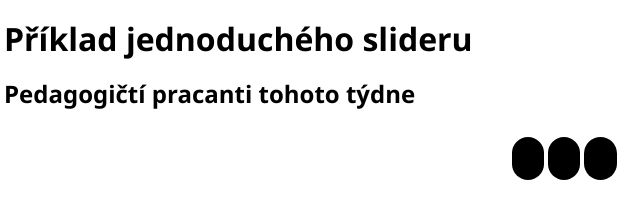
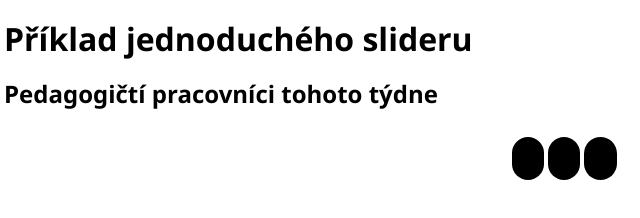
Before and after one commit to TomasKazda/2020L4Pokus1, a plain HTML site: page index.html in a window 1280 px wide. Shown: the full height of the page, 76-716 px from the left. Drawn offline with Linux system fonts and the light colour scheme.

Commit message:
oprava gramatiky

```diff
--- a/index.html
+++ b/index.html
@@ -19,7 +19,7 @@
     <main>
         <section>
             <header>
-                <h2>Pedagogičtí pracanti tohoto týdne</h2>
+                <h2>Pedagogičtí pracovníci tohoto týdne</h2>
             </header>
             <div class="slider">
                 <nav>
```
